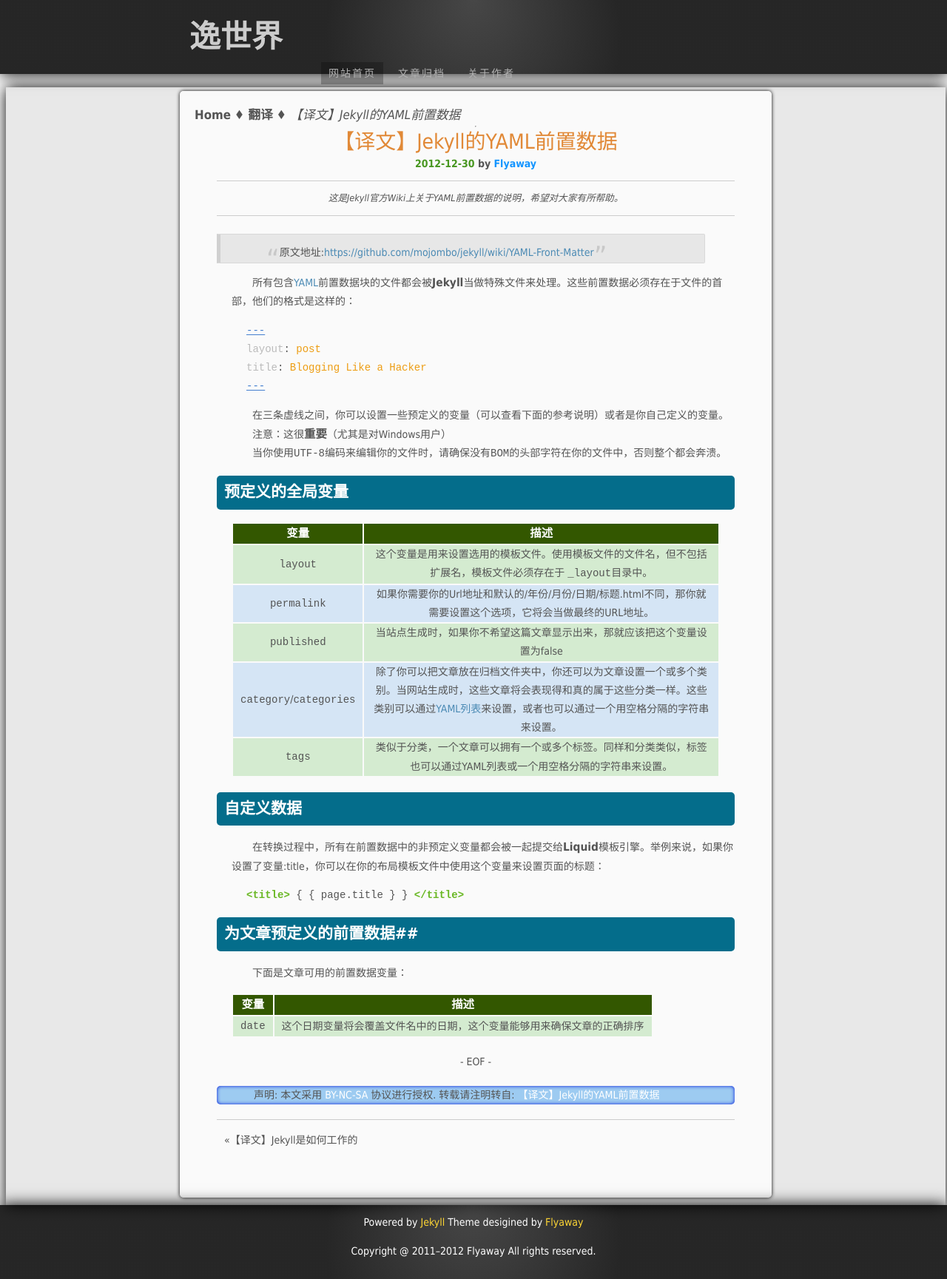
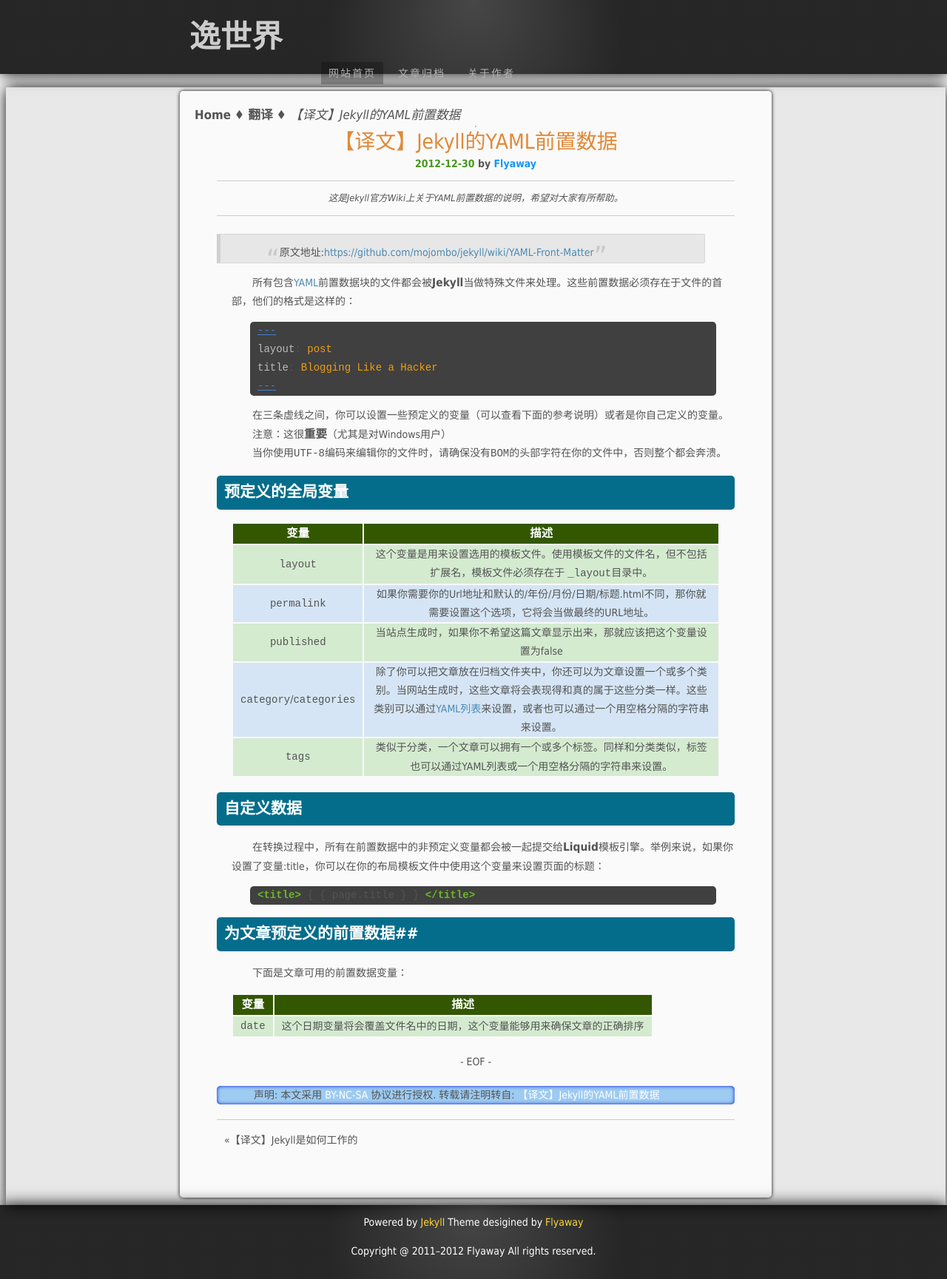
Before and after one commit to flyaway1217/flyaway1217.github.com, a Jekyll site: the page built from _posts/2012-12-30-Jekyll-Wiki-YAML-Front-Matter.md, in a window 1280 px wide. Shown: the whole page at 74% size. Built offline with Jekyll 4.4.1, drawn with Linux system fonts in a browser that asks for light colours.

Commit message:
Test the style of the code

```diff
--- a/css/syntax.css
+++ b/css/syntax.css
@@ -1,4 +1,4 @@
-.hll {
+.highlight {
 	background-color: #404040;
 	margin:0 25px 0 45px;
 	padding:0 0 0 10px;
```
